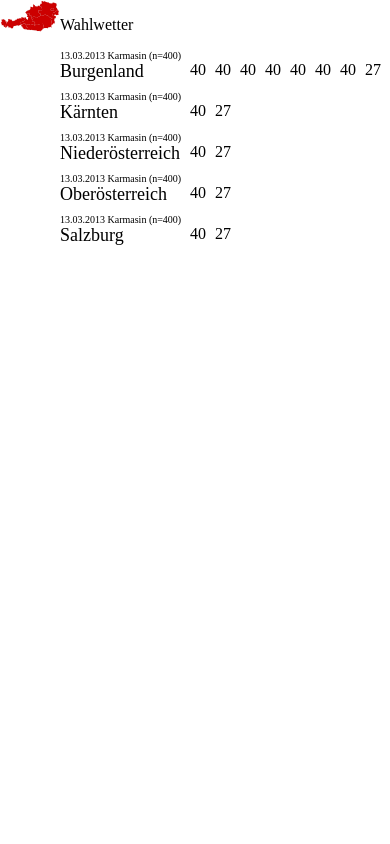
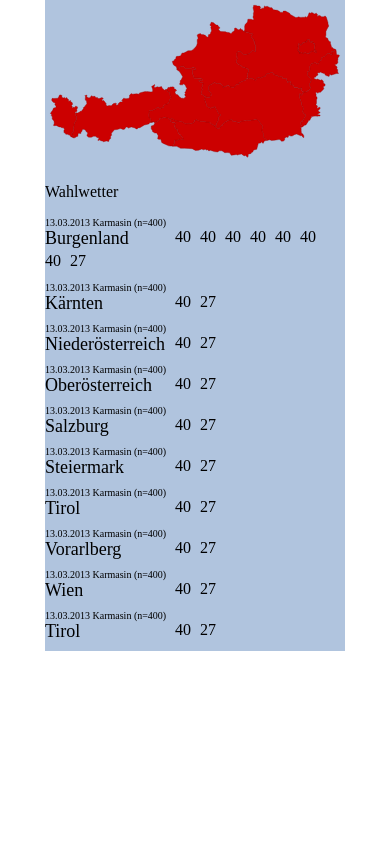
Before and after one commit to PeterTheOne/neuwal-wahltool, a PHP site: page / in a window 390 px wide. Run offline with PHP 8.4, Linux system fonts and the light colour scheme.

Commit message:
add second column, add responsive design

```diff
--- a/index.php
+++ b/index.php
@@ -23,6 +23,7 @@
       <p class="wahlwetter-header">Wahlwetter</p>
       <?php printList($mapData); ?>
     </div>
+    <div class="clear"></div>
   </div>
 
   </body>
--- a/mapfunctions.php
+++ b/mapfunctions.php
@@ -40,9 +40,10 @@ function printMap($highestPartyIds) {
 }
 
 // prints first 5-7 polls
-function printList($mapData, $number = 5) {
-  echo '<ul id="pollList">';
-  for ($i = 0; $i < 5; $i++) {
+function printList($mapData, $number = 10) {
+  echo '<ul class="pollList column-1">';
+  $halfNumber = round($number / 2) - 1;
+  for ($i = 0; $i < $number; $i++) {
 ?>
     <li class="<?php echo $mapData[$i]->pollId; ?>">
           <div class="pollInfo"><?php echo $mapData[$i]->pollDate . ' ' . $mapData[$i]->mediaDepartment . ' (n=' . $mapData[$i]->pollDimension . ')'; ?></div>
@@ -60,6 +61,11 @@ function printList($mapData, $number = 5) {
           </div>
       </li>
 <?php
+
+    if ($i == $halfNumber) {
+      echo '</ul>';
+      echo '<ul class="pollList column-2">';
+    }
   }
   echo '</ul>';
 }
--- a/stylesheets/map.css
+++ b/stylesheets/map.css
@@ -1,42 +1,47 @@
 /* setup */
 html, body {
-    height:  100%;
     margin: 0;
     padding: 0;
 }
 
 body {
     margin: 0 auto;
-    max-width: 900px;
+    max-width: 966px;
+}
+
+.clear {
+    clear: both;
 }
 
 /* map & text */
 
-div.wrapper {
-    height: 100%;
-    margin-right: 330px;
+.wrapper {
+    background-color: lightsteelblue;
 }
 
 div.map {
+    position: relative;
+    top: 80px;
     float: left;
-    width: 100%;
+    width: 320px;
 }
 
 div.text {
-    float: right;
-    width: 330px;
-    margin-right: -330px;
+    float: left;
+    max-width: 640px;
 }
 
 /* text */
 
-ul#pollList {
+ul.pollList {
+    float: left;
     list-style: none outside none;
     margin: 0;
     padding: 0;
+    width: 320px;
 }
 
-ul#pollList li {
+ul.pollList li {
     margin: 0 0 6px;
 }
 
@@ -63,3 +68,77 @@ span.pollName {
 div.pollData {
     overflow: hidden;
 }
+
+@media only screen and (min-width: 768px) and (max-width: 959px) {
+    /* todo: remove, is just for testing */
+    body {
+        max-width: 756px;
+    }
+
+    ul.pollList.column-2 {
+        display: none;
+    }
+
+    div.map {
+        top: 40px;
+        width: 378px;
+    }
+
+    div.text {
+        width: 378px;
+    }
+
+    ul.pollList {
+        width: 378px;
+    }
+}
+
+/* Mobile Landscape Size to Portrait (devices and browsers) */
+@media only screen and (min-width: 480px) and (max-width: 767px) {
+    /* todo: remove, is just for testing */
+    body {
+        max-width: 420px;
+    }
+
+    /*ul.pollList.column-2 {
+        display: none;
+    }*/
+
+    div.map {
+        top: 0;
+        width: 100%;
+    }
+
+    div.text {
+        width: 100%;
+    }
+
+    ul.pollList {
+        width: 100%;
+    }
+}
+
+/* Mobile Portrait Size to Mobile Landscape Size (devices and browsers) */
+@media only screen and (max-width: 479px) {
+    /* todo: remove, is just for testing */
+    body {
+        max-width: 300px;
+    }
+
+    /*ul.pollList.column-2 {
+        display: none;
+    }*/
+
+    div.map {
+        top: 0;
+        width: 100%;
+    }
+
+    div.text {
+        width: 100%;
+    }
+
+    ul.pollList {
+        width: 100%;
+    }
+}
```
Also changed, not shown: stylesheets/stylesheet.css (+0 -30 lines).
